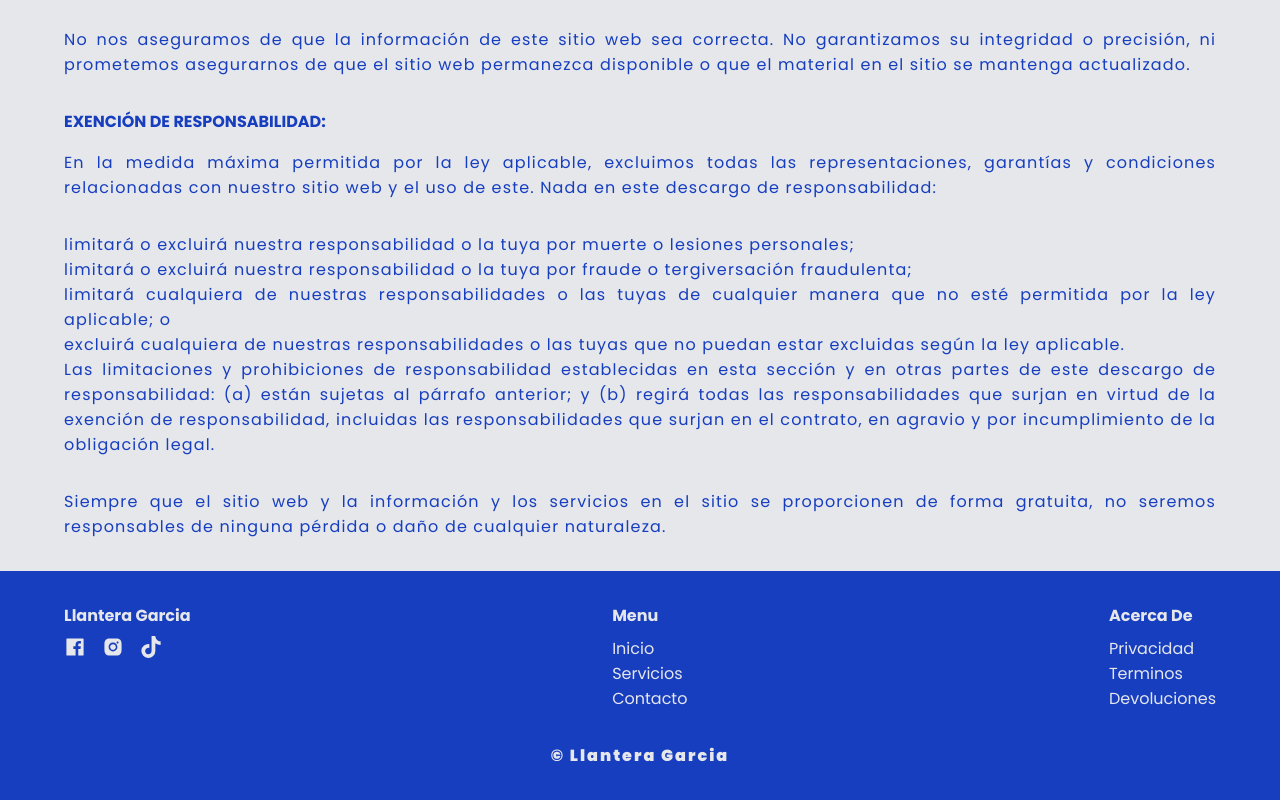
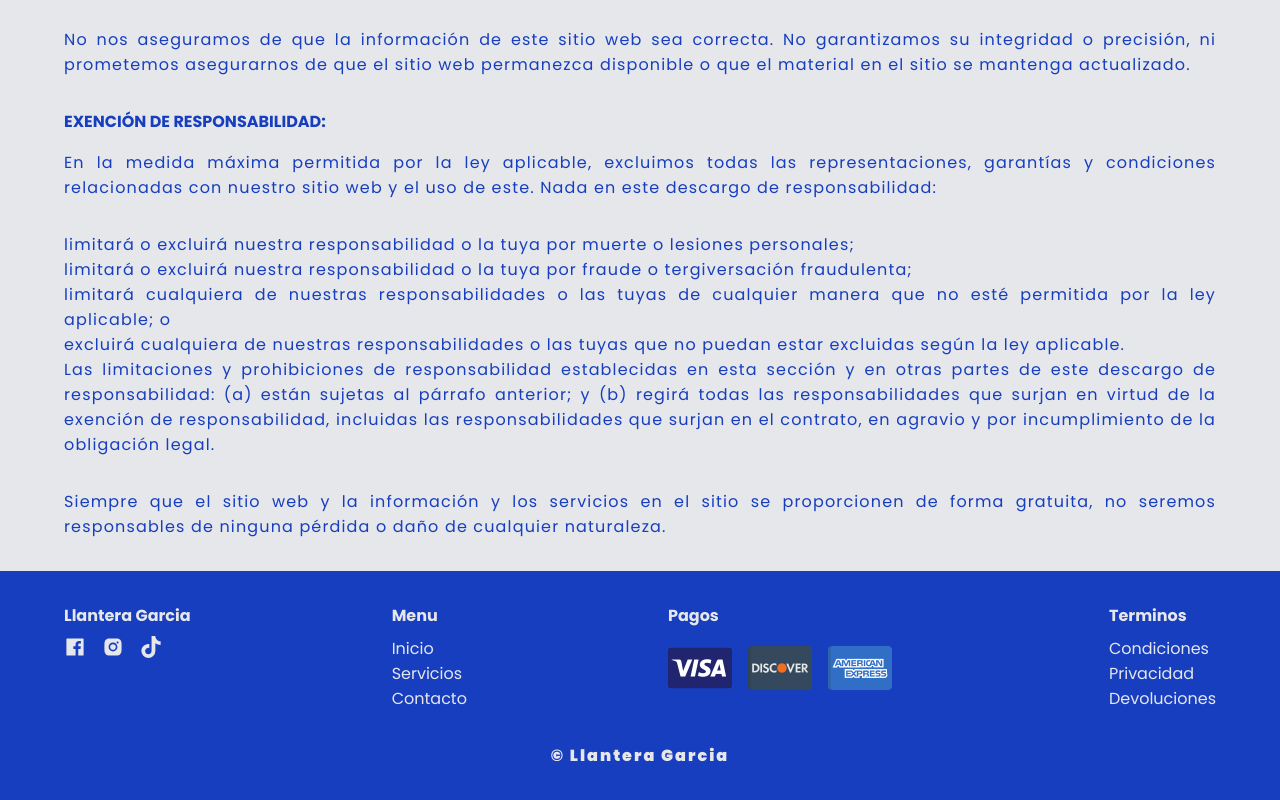
Before and after one commit to fernandopanduro/llantera, a React (Create React App) app: page /terms in a window 1280 px wide. Shown: the part 3513-4313 px from the top of the page. Built offline with nearby package versions, Linux system fonts and the light colour scheme; the HTML template or start-up script is replaced by a standard one.

Commit message:
Agregado paymentsimgs al footer

```diff
--- a/src/components/footer.jsx
+++ b/src/components/footer.jsx
@@ -27,18 +27,28 @@ export function Footer() {
                         <p className={styles.footerSubmenu}>Menu</p>
                         <ul className={styles.footerList}>
                             <Fade bottom>
-                                <li className={styles.footerListItem}><a href='#home'>Inicio</a></li>
-                                <li className={styles.footerListItem}><a href='#services'>Servicios</a></li>
-                                <li className={styles.footerListItem}><a href='#contact'>Contacto</a></li>
+                                <li className={styles.footerListItem}><Link to='/'>Inicio</Link></li>
+                                <li className={styles.footerListItem}><Link href='/'>Servicios</Link></li>
+                                <li className={styles.footerListItem}><Link href='/'>Contacto</Link></li>
                             </Fade>
                         </ul>
                     </div>
                     <div className={styles.footerList}>
-                        <p className={styles.footerSubmenu}>Acerca De</p>
+                        <p className={styles.footerSubmenu}>Pagos</p>
+                        <ul className={`${styles.footerList} ${styles.payments}`}>
+                            <Fade bottom>
+                                <li className={`${styles.footerListItem} ${styles.paymentImg}`}><img src={visa} alt="visa" /></li>
+                                <li className={`${styles.footerListItem} ${styles.paymentImg}`}><img src={discover} alt="discover" /></li>
+                                <li className={`${styles.footerListItem} ${styles.paymentImg}`}><img src={american} alt='american express' /></li>
+                            </Fade>
+                        </ul>
+                    </div>
+                    <div className={styles.footerList}>
+                        <p className={styles.footerSubmenu}>Terminos</p>
                         <ul className={styles.footerList}>
                             <Fade bottom>
+                                <li className={styles.footerListItem}><Link to='/terms'>Condiciones</Link> </li>
                                 <li className={styles.footerListItem}><Link to='/privacy'>Privacidad</Link> </li>
-                                <li className={styles.footerListItem}><Link to='/terms'>Terminos</Link> </li>
                                 <li className={styles.footerListItem}><Link to='/refund'>Devoluciones</Link> </li>
                             </Fade>
                         </ul>
--- a/src/styles/footer.module.css
+++ b/src/styles/footer.module.css
@@ -56,6 +56,14 @@
     margin-right: var(--fontS);
 }
 
+.payments {
+    display: flex;
+}
+
+.paymentImg {
+    margin-right: var(--fontS);
+}
+
 .copy {
     font-weight: 800;
     width: 90%;
```
